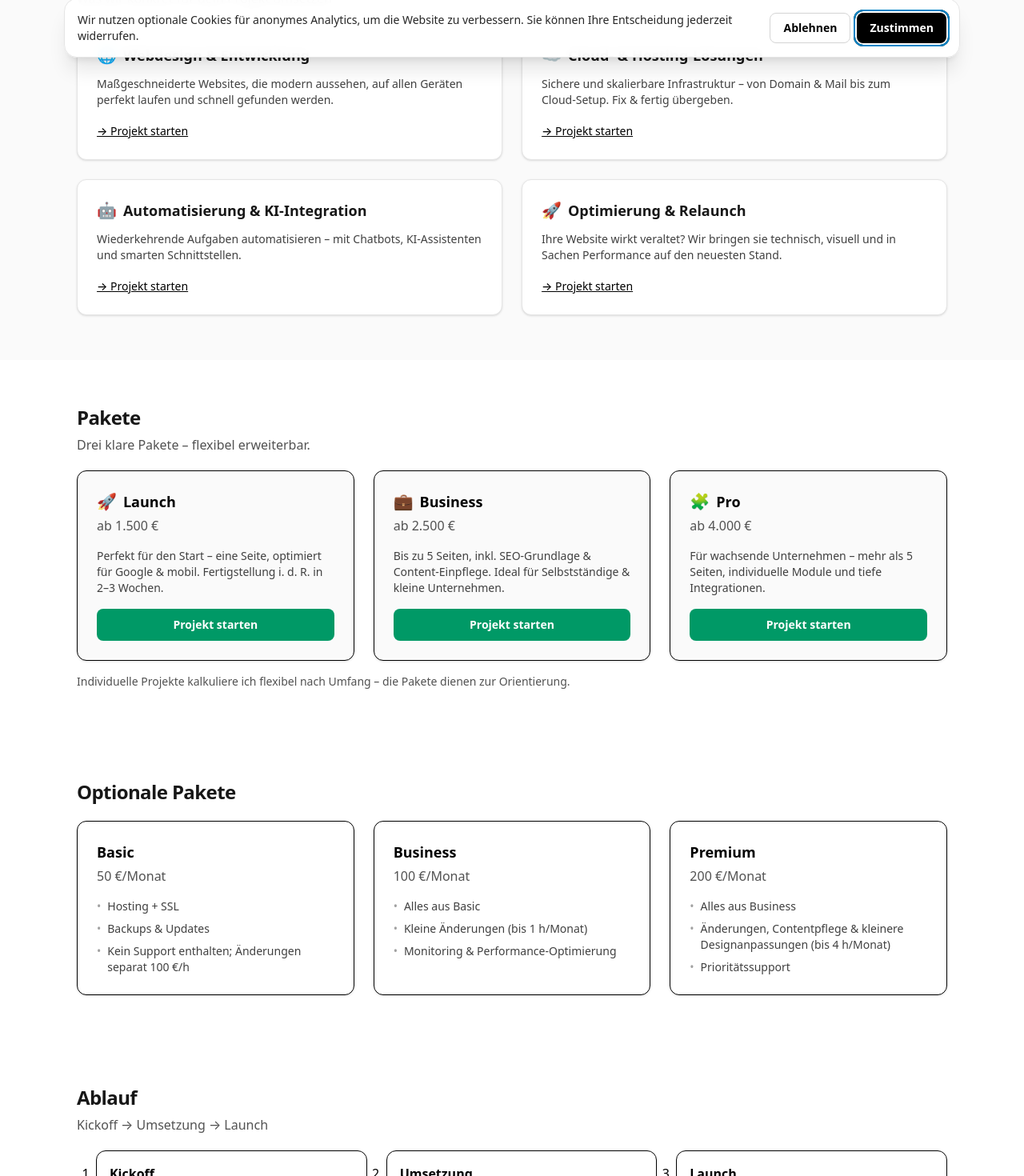
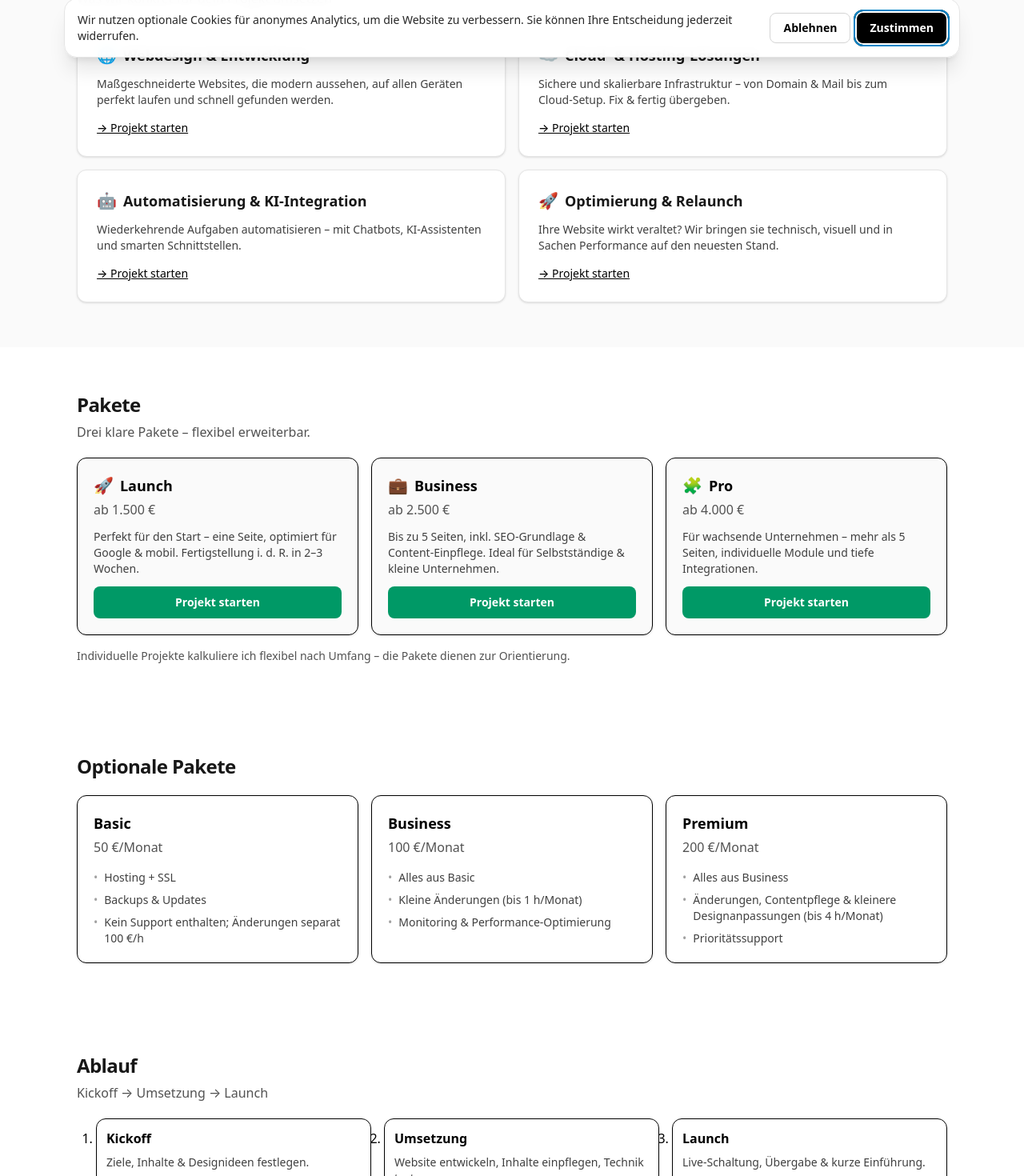
Before and after one commit to Remodops/digitalwerk, a Next.js app: page /leistungen in a window 1280 px wide. Shown: the part 712-2182 px from the top of the page at 80% size. Built offline with nearby package versions, Linux system fonts and the light colour scheme; no server answers.

Commit message:
style(leistungen): Weißraum weiter gestrafft – engere Grids, geringere Section-Paddings und kompaktere Cards

```diff
--- a/src/app/(site)/leistungen/page.tsx
+++ b/src/app/(site)/leistungen/page.tsx
@@ -92,7 +92,7 @@ export default function Page() {
   return (
     <>
       <PageHero title="Leistungen" subtitle="Klare Leistungen, transparente Preise, schnelle Umsetzung. Von der modernen Website bis zur sicheren Cloud‑Lösung – alles ohne Agentur‑Overhead." bgImageSrc="/images/leistungen/code-laptop.jpg" bgImageAlt="Laptop mit Code auf dem Bildschirm" />
-      <Section title="Für wen ist das geeignet?" subtitle="Ideal für Selbstständige, Unternehmer und kleine Teams, die schnell eine professionelle Website möchten – ohne lange Abstimmungen, ohne versteckte Kosten.">
+      <Section title="Für wen ist das geeignet?" subtitle="Ideal für Selbstständige, Unternehmer und kleine Teams, die schnell eine professionelle Website möchten – ohne lange Abstimmungen, ohne versteckte Kosten." className="py-6 sm:py-8">
         <div className="mt-2">
           <Link href="/kontakt"><Button variant="accent" className="mt-2">Projekt starten</Button></Link>
         </div>
@@ -103,37 +103,37 @@ export default function Page() {
           </Button></Link>
         </div>
       </Section>
-      <Section title="Leistungsbereiche" subtitle="Was wir konkret für dein Projekt umsetzen" className="bg-neutral-50">
-        <div className="grid grid-cols-1 gap-6 sm:grid-cols-2">
+      <Section title="Leistungsbereiche" subtitle="Was wir konkret für dein Projekt umsetzen" className="bg-neutral-50 py-6 sm:py-8">
+        <div className="grid grid-cols-1 gap-4 sm:grid-cols-2">
           {services.map((s) => (
-            <Card key={s.title} className="h-full">
+            <Card key={s.title} className="h-full p-5">
               <div className="flex items-center gap-2">
                 <span aria-hidden className="text-xl">{s.icon}</span>
                 <h3 className="text-lg font-semibold text-neutral-900">{s.title}</h3>
               </div>
               <p className="mt-3 text-sm text-neutral-700">{s.description}</p>
-              <div className="mt-4">
+              <div className="mt-3">
                 <Link href="/kontakt" className="text-sm font-medium underline">→ Projekt starten</Link>
               </div>
             </Card>
           ))}
         </div>
       </Section>
-      <Section id="preise" title="Pakete" subtitle="Drei klare Pakete – flexibel erweiterbar.">
-        <div className="grid grid-cols-1 gap-6 sm:grid-cols-3">
+      <Section id="preise" title="Pakete" subtitle="Drei klare Pakete – flexibel erweiterbar." className="py-6 sm:py-8">
+        <div className="grid grid-cols-1 gap-4 sm:grid-cols-3">
           {packages.map((p) => (
-            <div key={p.name} className="rounded-xl border bg-neutral-50 p-6 shadow-sm">
+            <div key={p.name} className="rounded-xl border bg-neutral-50 p-5 shadow-sm">
               <div className="flex items-center gap-2">
                 <span aria-hidden className="text-xl">{p.icon}</span>
                 <h3 className="text-lg font-semibold">{p.name}</h3>
               </div>
               <p className="mt-1 text-neutral-600">{p.price}</p>
-              <div className="mt-4 space-y-2 text-sm text-neutral-700">
+              <div className="mt-3 space-y-2 text-sm text-neutral-700">
                 {p.features.map((f) => (
                   <p key={f}>{f}</p>
                 ))}
               </div>
-              <div className="mt-4">
+              <div className="mt-3">
                 <Link href="/kontakt"><Button variant="accent" className="w-full">Projekt starten</Button></Link>
               </div>
             </div>
@@ -141,10 +141,10 @@ export default function Page() {
         </div>
         <p className="mt-4 text-sm text-neutral-600">Individuelle Projekte kalkuliere ich flexibel nach Umfang – die Pakete dienen zur Orientierung.</p>
       </Section>
-      <Section title="Optionale Pakete">
-        <div className="grid grid-cols-1 gap-6 sm:grid-cols-3">
+      <Section title="Optionale Pakete" className="py-6 sm:py-8">
+        <div className="grid grid-cols-1 gap-4 sm:grid-cols-3">
           {carePackages.map((p) => (
-            <div key={p.name} className="rounded-xl border bg-white p-6 shadow-sm">
+            <div key={p.name} className="rounded-xl border bg-white p-5 shadow-sm">
               <h3 className="text-lg font-semibold">{p.name}</h3>
               <p className="mt-1 text-neutral-600">{p.priceMonthly}</p>
               <ul className="mt-4 space-y-2 text-sm text-neutral-700">
@@ -157,8 +157,8 @@ export default function Page() {
         </div>
       </Section>
 
-      <Section title="Ablauf" subtitle="Kickoff → Umsetzung → Launch">
-        <ol className="grid grid-cols-1 gap-6 sm:grid-cols-3 list-decimal pl-6">
+      <Section title="Ablauf" subtitle="Kickoff → Umsetzung → Launch" className="py-6 sm:py-8">
+        <ol className="grid grid-cols-1 gap-4 sm:grid-cols-3 list-decimal pl-6">
           {["Kickoff","Umsetzung","Launch"].map((s, i) => {
             const desc = {
               Kickoff: "Ziele, Inhalte & Designideen festlegen.",
@@ -166,7 +166,7 @@ export default function Page() {
               Launch: "Live‑Schaltung, Übergabe & kurze Einführung.",
             } as const;
             return (
-              <li key={i} className="rounded-xl border p-4">
+              <li key={i} className="rounded-xl border p-3">
                 <div className="font-semibold">{s}</div>
                 <p className="mt-2 text-sm text-neutral-700">{desc[s as keyof typeof desc]}</p>
               </li>
```
